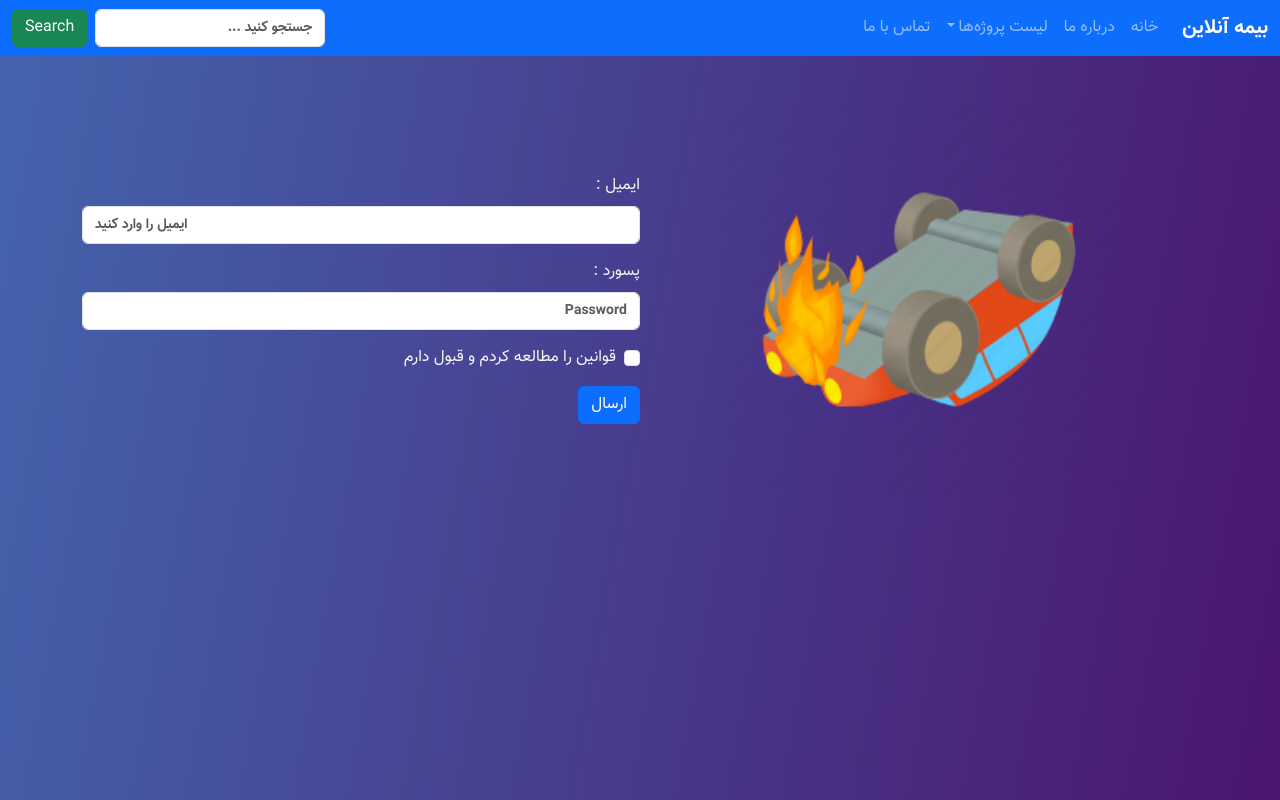
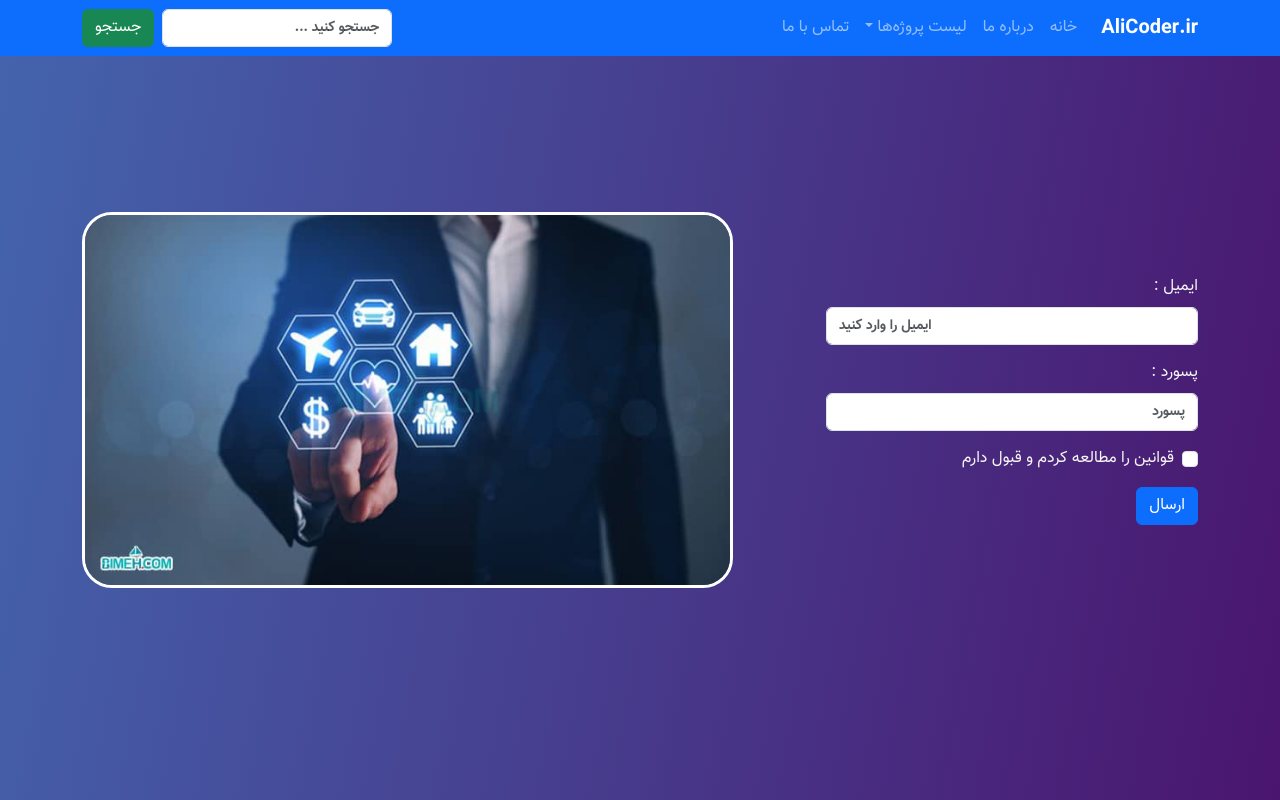
Before and after one commit to farshid117/10miniProjectsWithReact, a React (Create React App) app: page /Login2 in a window 1280 px wide. Shown: the top 800 px of the page. Built offline with nearby package versions, Linux system fonts and the light colour scheme.

Commit message:
courses Project: Refactor structur of files and some change on the beauty of project

```diff
--- a/src/index.js
+++ b/src/index.js
@@ -12,10 +12,7 @@ const root = ReactDOM.createRoot(document.getElementById('root'));
 root.render(
 
   <React.StrictMode>
-    <ThemeProvider dir="rtl"
-      breakpoints={['xxl', 'xl', 'lg', 'md', 'sm', 'xs']}
-      minBreakpoint="xs"
-    >
+    <ThemeProvider dir="rtl"> {/* for rtl react-bootstrap */}
       <BrowserRouter>
         <App />
       </BrowserRouter>
--- a/src/project/index.js
+++ b/src/project/index.js
@@ -13,7 +13,7 @@ export { default as FetchApi } from "./fetchapi/FetchApi"
 
 export { default as Courses } from "./sabzlearnCourse-ReactRouterDom/Courses"
 export { default as CoursesData } from "./sabzlearnCourse-ReactRouterDom/CoursesData"
-export { default as Header } from "./sabzlearnCourse-ReactRouterDom/Header"
+export { default as MainCourse } from "./sabzlearnCourse-ReactRouterDom/MainCourse"
 export { default as CourseDetail } from "./sabzlearnCourse-ReactRouterDom/CourseDetail"
 export { default as About } from "./sabzlearnCourse-ReactRouterDom/about/About"
 export { default as Dashboard } from "./sabzlearnCourse-ReactRouterDom/about/Dashboard"
--- a/src/project/loginpage/Login2.jsx
+++ b/src/project/loginpage/Login2.jsx
@@ -1,24 +1,25 @@
 import React, { Component } from 'react'
 import { Helmet } from 'react-helmet-async';
-import {Container, Row, Col, Image, Form, Button} from "react-bootstrap"
+import { Container, Row, Col, Image, Form, Button } from "react-bootstrap"
 
 import NavbarLogin from "./Navbar"
 
 class Login2 extends Component {
-    state = {  }
+    state = {}
     render() {
         return (
-            <div style={{height: "auto", overflow: "hidden "}} >
+            <div
+             style={{ height: "auto", overflow: "hidden",}}
+
+             >
                 <Helmet>
                     <title>صفحه لاگین | 10 مینی پروژه ری‌اکت</title>
                 </Helmet>
                 <NavbarLogin />
-                <Container >
-                    <Row className='mt-5 align-items-center ' >
-                        <Col xs={12} md={6} className='text-center'>
-                            <Image src='img/111.png' fluid  style={{display: "imline-block", width:"70%"}}/>
-                        </Col>
-                        <Col xs={12} md={6}>
+
+                <Container style={{height:"100vh"}} >
+                    <Row className='align-items-center  h-100 ' >
+                        <Col xs={12} md={4}>
                             <Form>
                                 <Form.Group className="mb-3" controlId="formBasicEmail">
                                     <Form.Label>ایمیل : </Form.Label>
@@ -27,7 +28,7 @@ class Login2 extends Component {
 
                                 <Form.Group className="mb-3" controlId="formBasicPassword">
                                     <Form.Label>پسورد :</Form.Label>
-                                    <Form.Control type="password" placeholder="Password" />
+                                    <Form.Control type="password" placeholder="پسورد" />
                                 </Form.Group>
 
                                 <Form.Group className="mb-3" controlId="formBasicCheckbox">
@@ -38,9 +39,20 @@ class Login2 extends Component {
                                 </Button>
                             </Form>
                         </Col>
+
+                        <Col xs={12} md={{ span: 7, offset: 1 }} className='text-center'>
+                            <Image src='img/114.jpg' fluid
+                                style={{
+                                    display: "inline-block",
+                                    borderRadius: 30,
+                                    border: "3px solid rgba(255,255,255)"
+                                }}
+                            />
+                        </Col>
                     </Row>
                 </Container>
-
+                <br /><br /><br /><br /><br /><br /><br /><br /><br /><br />
+                <br /><br /><br /><br /><br /><br /><br /><br /><br /><br />
             </div>
         );
     }
--- a/src/project/loginpage/Navbar.jsx
+++ b/src/project/loginpage/Navbar.jsx
@@ -8,15 +8,15 @@ class NavbarLogin extends Component {
     render() {
         return (
             <>
-                <Container fluid className='p-0' >
-                    <Navbar collapseOnSelect expand="lg" bg="primary" variant='dark' >
-                        <Container fluid>
-                            <Navbar.Brand href="#" className='fw-bold'>بیمه آنلاین</Navbar.Brand>
+                <Container fluid className='p-0 '  >
+                    <Navbar collapseOnSelect expand="lg" fixed="top" bg="primary" variant='dark' >
+                        <Container fluid="md" >
+                            <Navbar.Brand href="#" className='fw-bold'>AliCoder.ir</Navbar.Brand>
                             <Navbar.Toggle aria-controls="navbarScroll" />
                             <Navbar.Collapse id="navbarScroll">
                                 <Nav
                                     className="me-auto my-2 my-lg-0"
-                                    style={{ maxHeight: '100px' }}
+                                    style={{ maxHeight: '300px' }}
                                     navbarScroll
                                 >
                                     <Nav.Link href="/">خانه</Nav.Link>
@@ -41,12 +41,13 @@ class NavbarLogin extends Component {
                                         placeholder="جستجو کنید ..."
                                         className="me-2"
                                     />
-                                    <Button variant="success">Search</Button>
+                                    <Button variant="success">جستجو</Button>
                                 </Form>
                             </Navbar.Collapse>
                         </Container>
                     </Navbar>
                 </Container>
+
             </>
         );
     }
--- a/src/project/sabzlearnCourse-ReactRouterDom/Course.jsx
+++ b/src/project/sabzlearnCourse-ReactRouterDom/Course.jsx
@@ -15,14 +15,14 @@ const Course = (props) => {
                                 component="img"
                                 height="250"
                                 image={img}
-                                alt="green iguana"
+                                alt={`img-${id}`}
                                 className='img-fluid'
                             />
                             <CardContent>
-                                <Typography gutterBottom variant="h5" component="div" >
+                                <Typography gutterBottom variant="h5" component="div" className='fw-bold'>
                                     {title}
                                 </Typography>
-                                <Typography variant="body2" color="text.secondary" sx={{ textAlign: "justify" }}>
+                                <Typography variant="body1" color="text.secondary" sx={{ textAlign: "justify" }}>
                                     <EllipsisText text={description} length={"200"} />
                                 </Typography>
                             </CardContent>
--- a/src/project/sabzlearnCourse-ReactRouterDom/CourseDetail.css
+++ b/src/project/sabzlearnCourse-ReactRouterDom/CourseDetail.css
@@ -1,4 +1,8 @@
-.CourseDetail{
+.CourseDetail {
     height: 100vh !important;
     overflow-y: scroll !important;
 }
+
+.justify{
+    text-align: justify !important;
+}
--- a/src/project/sabzlearnCourse-ReactRouterDom/CoursesData.js
+++ b/src/project/sabzlearnCourse-ReactRouterDom/CoursesData.js
@@ -8,7 +8,7 @@ let coursesData = [
     },
     {
         id: 2,
-        title: "Npm For Js Devs",
+        title: "آموزش جامع NPM",
         price: "Free",
         img: '/img/course/npm.png',
         description: `به صورت خلاصه، NPM یک پکیج منیجر است. در اصل نود جی اس یک پکیج منیجر به اسم NPM دارد. زمانی که شما Node Js را نصب می کنید، علاوه بر Node یک پکیج منیجر به اسم NPM نیز در اختیار شما قرار می‌گیرد که می توانید برای مدیریت پکیج های یک پروژه جاوا اسکریپتی از آن استفاده کنید.`
--- a/src/project/sabzlearnCourse-ReactRouterDom/Header.jsx
+++ b/src/project/sabzlearnCourse-ReactRouterDom/Header.jsx
@@ -2,9 +2,11 @@ import React from 'react';
 import { NavLink, Outlet } from 'react-router-dom';
 import { Dropdown } from 'react-bootstrap';
 import { Helmet } from 'react-helmet-async';
-import { AppBar, Box, CssBaseline, Divider, Drawer, IconButton, List, ListItem,
-    ListItemButton, Menu, Toolbar, Typography, Button } from '@mui/material';
-
+import {
+    AppBar, Toolbar, Box, CssBaseline, Divider, Drawer, IconButton, List, ListItem,
+    ListItemButton, Typography, Button
+} from '@mui/material';
+import MenuIcon from '@mui/icons-material/Menu'
 
 import "./Header.css"
 
@@ -22,7 +24,7 @@ const Header = () => {
     const drawer = (
         <Box onClick={handleDrawerToggle} sx={{ textAlign: 'center' }}>
             <Typography variant="h6" sx={{ my: 2 }}>
-                بیمه آنلاین
+                لوگوی شرکت
             </Typography>
             <Divider />
             <List>
@@ -77,9 +79,9 @@ const Header = () => {
             <Helmet>
                 <title>نمایش دوره‌ها | 10 مینی پروژه ری‌اکت</title>
             </Helmet>
-            <Box sx={{ display: 'sticky' }}>
+            <Box>
                 <CssBaseline />
-                <AppBar position="sticky" >
+                <AppBar position="fixed" >
                     <Toolbar>
                         <IconButton
                             color="inherit"
@@ -88,14 +90,14 @@ const Header = () => {
                             onClick={handleDrawerToggle}
                             sx={{ mr: 2, display: { md: 'none' } }}
                         >
-                            <Menu /> {/* MenuIcon */}
+                            <MenuIcon /> {/* MenuIcon */}
                         </IconButton>
                         <Typography
                             variant="h6"
                             component="div"
                             sx={{ mr: 5, display: { xs: 'none', md: 'block' }, fontSize: 25, fontWeight: "Bold" }}
                         >
-                            بیمه آنلاین
+                            لوگوی شرکت
                         </Typography>
                         <Box sx={{ display: { xs: 'none', md: 'block' } }}>
 
@@ -111,10 +113,14 @@ const Header = () => {
                             <Button>
                                 <NavLink to="about" style={({ isActive }) => ({ marginRight: 20, color: "#fff", fontSize: 17, padding: "5px 10px", borderRadius: "10px", background: isActive ? "red" : null })}>درباره‌ما</NavLink>
                             </Button>
+
+                            <Button>
+                                <NavLink to="panel" style={({ isActive }) => ({ marginRight: 20, color: "#fff", fontSize: 17, padding: "5px 10px", borderRadius: "10px", background: isActive ? "red" : null })}>تماس‌با‌ما</NavLink>
+                            </Button>
                             <Button>
                                 <Dropdown>
                                     <Dropdown.Toggle id="dropdown-basic">
-                                        فایربیس پروگ
+                                        پنل کاربری
                                     </Dropdown.Toggle>
 
                                     <Dropdown.Menu>
@@ -137,14 +143,11 @@ const Header = () => {
                                 </Dropdown>
                             </Button>
 
-                            <Button>
-
-                                <NavLink to="panel" style={({ isActive }) => ({ marginRight: 20, color: "#fff", fontSize: 17, padding: "5px 10px", borderRadius: "10px", background: isActive ? "red" : null })}>پنل کاربری</NavLink>
-                            </Button>
 
                         </Box>
                     </Toolbar>
                 </AppBar>
+                <Toolbar />
 
                 <Box component="nav">
                     <Drawer
--- a/src/routes.js
+++ b/src/routes.js
@@ -1,6 +1,6 @@
 import {
     Courses, CourseDetail, About, Dashboard, Setting, LoginForm, Panel,
-    PrivateRoute, Users, Header, ShopRefactor, TodoListRefactor, NoteApp, Ticket,
+    PrivateRoute, Users, MainCourse, ShopRefactor, TodoListRefactor, NoteApp, Ticket,
     AddBook, Login2, AppTen
 } from './project';
 import Practice from './practice';
@@ -24,7 +24,7 @@ let routes = [
     /* Nested Route */
     {
         path: '/rrd',
-        element: <Header />,
+        element: <MainCourse />,
         children: [
             { path: 'courses', element: <Courses /> },
             { path: 'courses/:courseId', element: <CourseDetail /> },
```
Also changed, not shown: public/index.html (+8 -5 lines), src/project/sabzlearnCourse-ReactRouterDom/CourseDetail.jsx (+8 -11 lines), src/project/sabzlearnCourse-ReactRouterDom/MainCourse.js (added, +12 -0 lines), public/img/logo-img.jpg (added).
